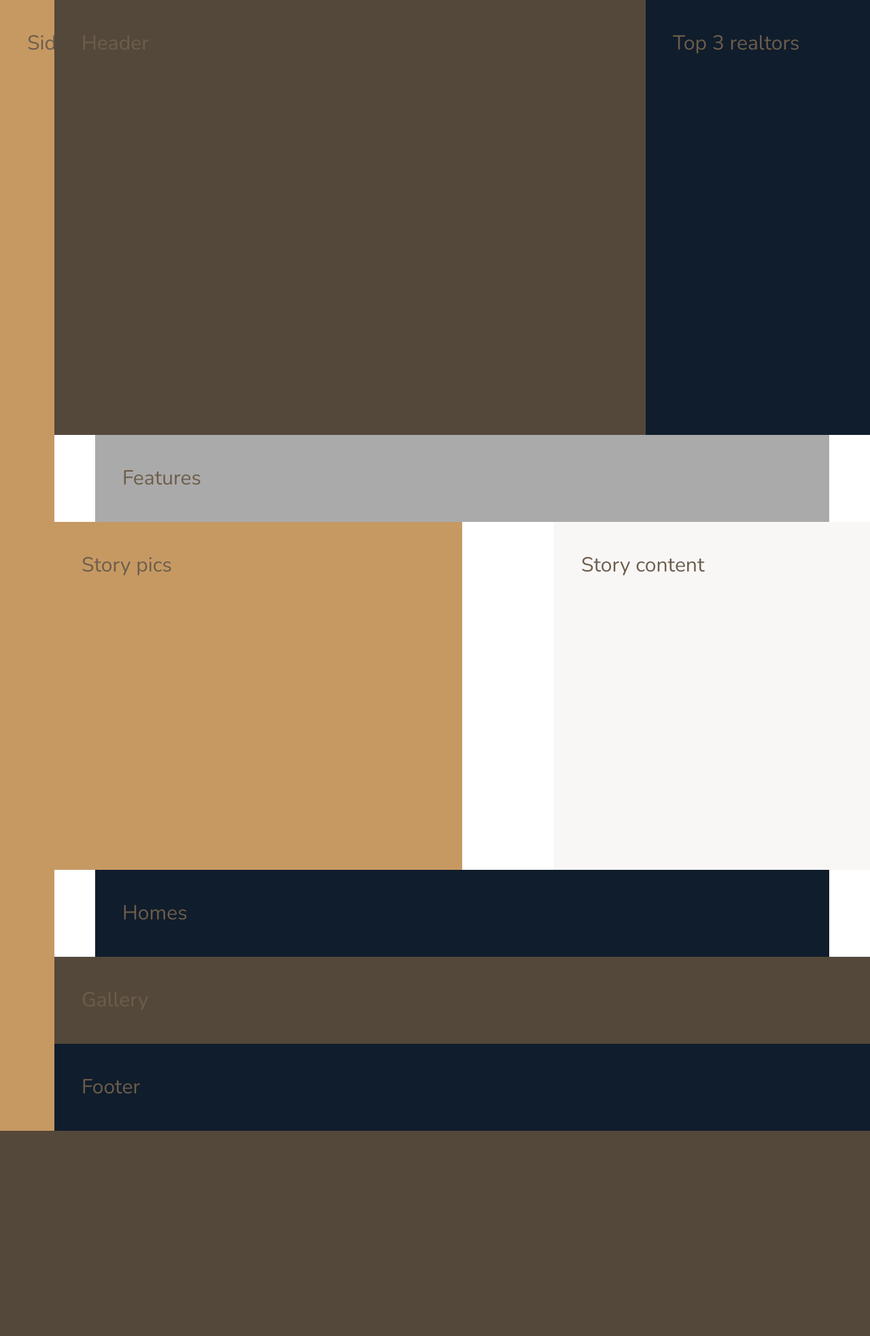
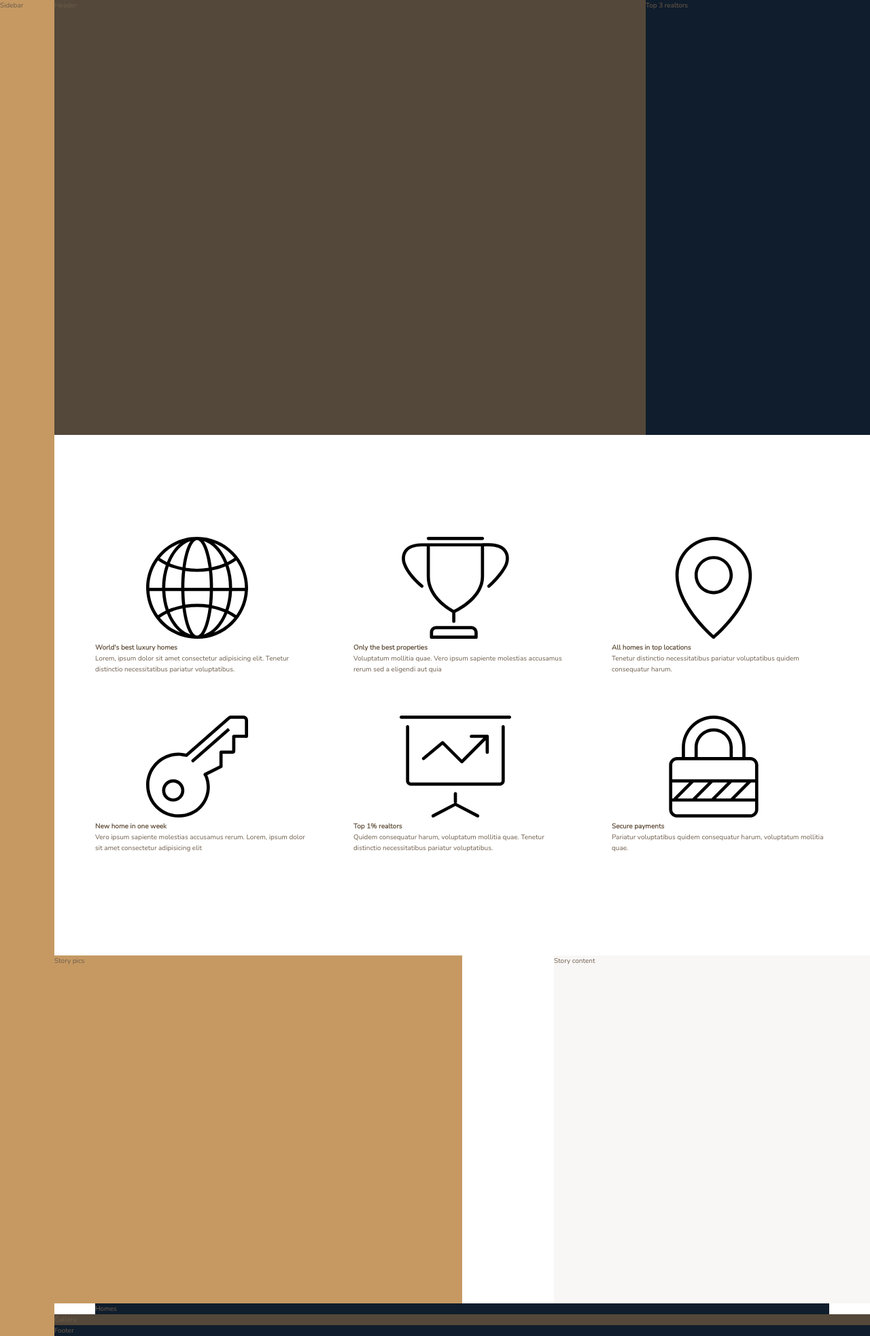
Before and after one commit to huntersfuntime/next-real-estate, a PHP site: page / in a window 1280 px wide. Shown: the whole page at 68% size. Before the commit the page ends 1664 px from the top, so only its background shows below. Run offline with PHP 8.4, Linux system fonts and the light colour scheme.

Commit message:
Implemented SVG's in section

```diff
--- a/css/style.css
+++ b/css/style.css
@@ -19,9 +19,6 @@
   display: grid;
   grid-template-rows: 80vh min-content 40vw repeat(3, min-content);
   grid-template-columns: [sidebar-start] 8rem [sidebar-end full-start] minmax(6rem, 1fr) [center-start] repeat(8, [col-start] minmax(min-content, 14rem) [col-end]) [center-end] minmax(6rem, 1fr) [full-end]; }
-  .container > * {
-    padding: 40px;
-    font-size: 3rem; }
 
 .sidebar {
   background-color: #c69963;
@@ -37,8 +34,11 @@
   grid-column: col-start 7/ full-end; }
 
 .features {
-  background-color: #aaa;
-  grid-column: center-start / center-end; }
+  grid-column: center-start / center-end;
+  margin: 15rem 0;
+  display: grid;
+  grid-template-columns: repeat(3, 1fr);
+  grid-gap: 6rem; }
 
 .story__pictures {
   background-color: #c69963;
--- a/index.html
+++ b/index.html
@@ -25,7 +25,50 @@
         </div>
 
         <section class="features">
-            Features
+            <div class="feature">
+                <svg class="feature__icon">
+                    <use xlink:href="img/sprite.svg#icon-global">
+                </svg>
+                    <h4 class="heading-4">World's best luxury homes</h4>
+                    <p class="feature__text"> Lorem, ipsum dolor sit amet consectetur adipisicing elit.
+                        Tenetur distinctio necessitatibus pariatur voluptatibus.</p>
+            </div>
+             <div class="feature">
+                <svg class="feature__icon">
+                    <use xlink:href="img/sprite.svg#icon-trophy">
+                </svg>
+                    <h4 class="heading-4">Only the best properties</h4>
+                    <p class="feature__text"> Voluptatum mollitia quae. Vero ipsum sapiente molestias accusamus rerum sed a eligendi aut quia</p>
+            </div>
+                     <div class="feature">
+                <svg class="feature__icon">
+                    <use xlink:href="img/sprite.svg#icon-map-pin">
+                </svg>
+                    <h4 class="heading-4">All homes in top locations</h4>
+                    <p class="feature__text"> Tenetur distinctio necessitatibus pariatur voluptatibus quidem consequatur harum.</p>
+            </div>
+                     <div class="feature">
+                <svg class="feature__icon">
+                    <use xlink:href="img/sprite.svg#icon-key">
+                </svg>
+                    <h4 class="heading-4">New home in one week</h4>
+                    <p class="feature__text"> Vero ipsum sapiente molestias accusamus rerum. Lorem, ipsum dolor sit amet consectetur adipisicing elit</p>
+            </div>
+                     <div class="feature">
+                <svg class="feature__icon">
+                    <use xlink:href="img/sprite.svg#icon-presentation">
+                </svg>
+                    <h4 class="heading-4">Top 1% realtors</h4>
+                    <p class="feature__text">
+Quidem consequatur harum, voluptatum mollitia quae. Tenetur distinctio necessitatibus pariatur voluptatibus.</p>
+            </div>
+                     <div class="feature">
+                <svg class="feature__icon">
+                    <use xlink:href="img/sprite.svg#icon-lock">
+                </svg>
+                    <h4 class="heading-4">Secure payments</h4>
+                    <p class="feature__text"> Pariatur voluptatibus quidem consequatur harum, voluptatum mollitia quae.</p>
+            </div>
         </section>
 
         <div class="story__pictures">
--- a/sass/_base.scss
+++ b/sass/_base.scss
@@ -39,8 +39,5 @@
     grid-template-rows: 80vh min-content 40vw repeat(3, min-content);
     grid-template-columns: [sidebar-start] 8rem [sidebar-end full-start] minmax(6rem, 1fr) [center-start] repeat(8, [col-start] minmax(min-content, 14rem) [col-end]) [center-end] minmax(6rem, 1fr) [full-end];
 
-    & > * {
-        padding: 40px;
-        font-size: 3rem;
-    }
+
 }
--- a/sass/_features.scss
+++ b/sass/_features.scss
@@ -1,4 +1,10 @@
 .features {
-    background-color:$color-grey-light-2;
     grid-column: center-start / center-end;
+
+    margin: 15rem 0;
+
+
+    display: grid;
+    grid-template-columns: repeat(3, 1fr);
+    grid-gap: 6rem;
 }
```
Also changed, not shown: img/sprite.svg (added).
